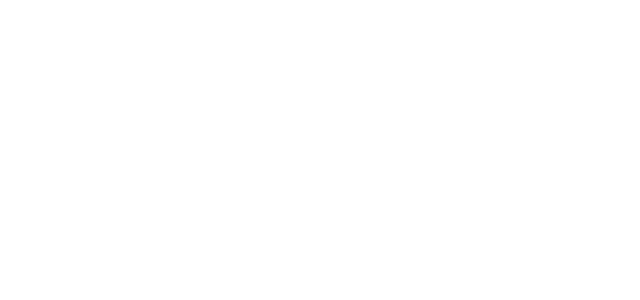
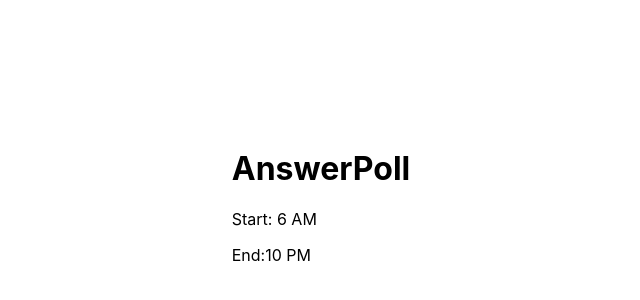
Before and after one commit to fordepowers/harmonize-frontend, a React (Create React App) app: page /answer in a window 1280 px wide. Shown: the part 196-496 px from the top of the page, without its empty margins (319-959 px from the left). Built offline with nearby package versions, Linux system fonts and the light colour scheme.

Commit message:
Add AnswerPoll.js

```diff
--- a/src/App.js
+++ b/src/App.js
@@ -8,6 +8,7 @@ import {
 } from "react-router-dom";
 import Home from './views/Home/Home';
 import CreatePoll from './views/CreatePoll/CreatePoll';
+import AnswerPoll from './views/AnswerPoll/AnswerPoll';
 
 function App() {
   return (
@@ -20,6 +21,9 @@ function App() {
           <Route path="/create">
             <CreatePoll />
           </Route>
+          <Route path="/answer">
+            <AnswerPoll />
+          </Route>
         </Switch>
       </Router>
     </div>
--- /dev/null
+++ b/src/views/AnswerPoll/AnswerPoll.css
@@ -0,0 +1,5 @@
+.AnswerPoll {
+    display: grid;
+    height: 100vh;
+    place-items: center;
+}
--- /dev/null
+++ b/src/views/AnswerPoll/AnswerPoll.js
@@ -0,0 +1,22 @@
+import React from 'react';
+import './AnswerPoll.css'
+
+const props = {
+    startTime:  new Date(new Date().setTime(new Date().getTime() + (10 * 60 * 60 * 1000))),
+    endTime: new Date(new Date().setTime(new Date().getTime() + (14 * 60 * 60 * 1000)))
+}
+
+console.log(props);
+export default () => {
+
+    return (
+        <div className="AnswerPoll">
+
+            <main className="container">
+                <h1>AnswerPoll</h1>
+                <p>Start: {props.startTime.getHours()} AM</p>
+                <p>End:{props.endTime.getHours()} PM</p>
+            </main>
+        </div>
+    )
+}
```
